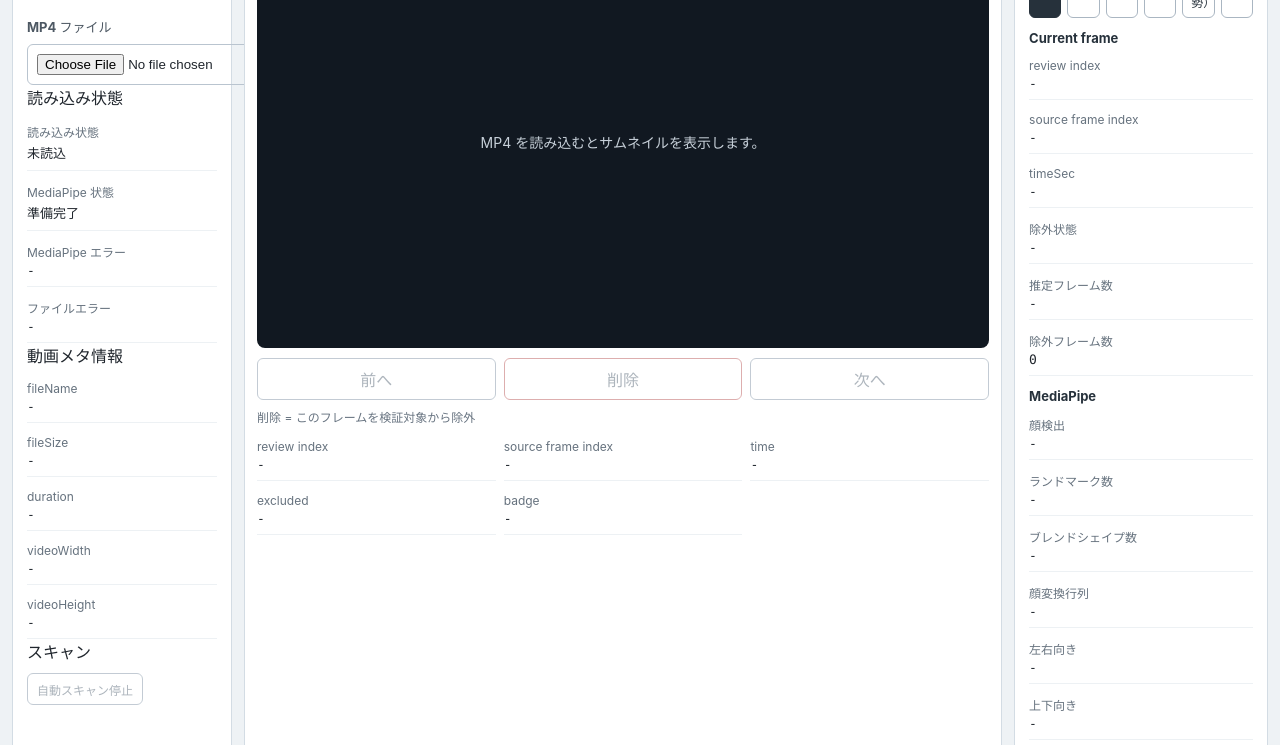
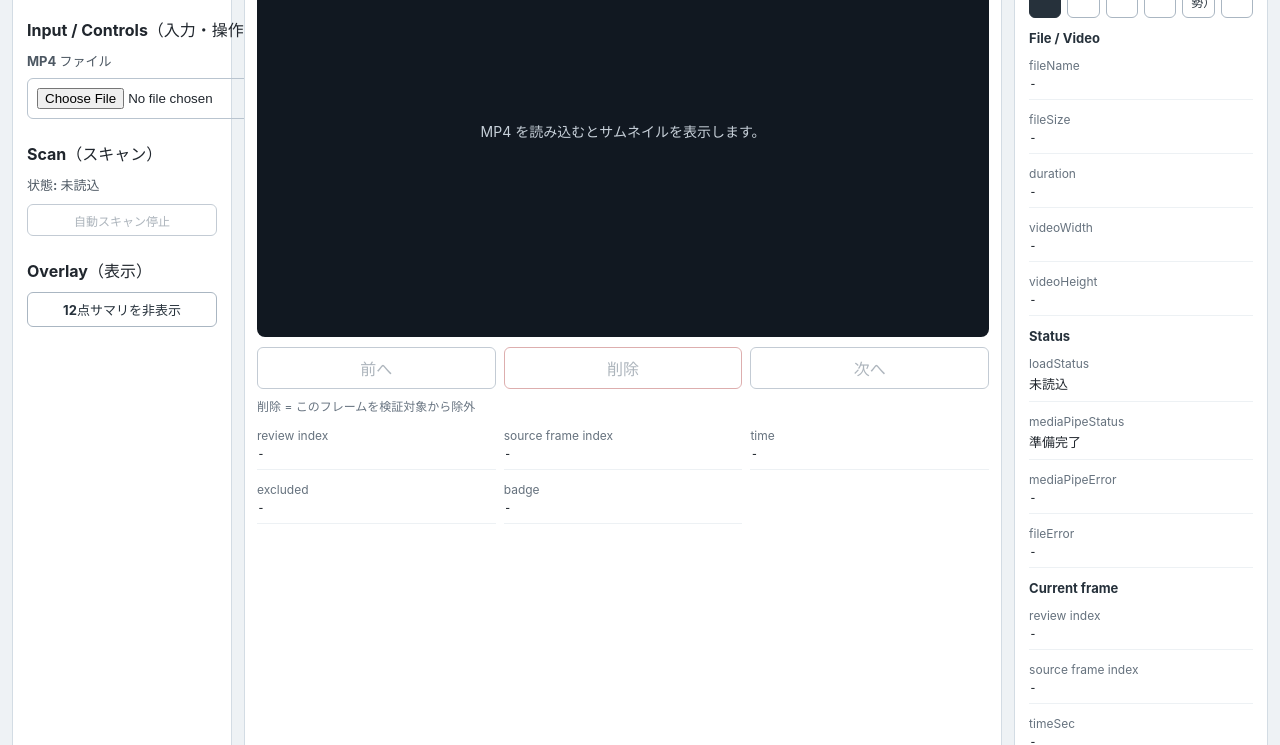
Before and after one commit to officeutq/bae-ar, a website built with Vite: page tools/mediapipe-render-consistency-lab/index.html in a window 1280 px wide. Shown: the part 134-879 px from the top of the page. Built offline with nearby package versions, Linux system fonts and the light colour scheme; what @mediapipe/tasks-vision would draw is missing.

Commit message:
左ペインを操作中心に整理

```diff
--- a/tools/mediapipe-render-consistency-lab/src/main.ts
+++ b/tools/mediapipe-render-consistency-lab/src/main.ts
@@ -224,35 +224,33 @@ app.innerHTML = `
         <p>MediaPipe レンダー一貫性検証ラボ</p>
       </div>
 
-      <label class="file-picker">
-        <span>MP4 ファイル</span>
-        <input id="mp4Input" type="file" accept="video/mp4,.mp4" />
-      </label>
-
-      <section>
-        <h2>読み込み状態</h2>
-        <div id="statusGrid" class="status-grid"></div>
+      <section class="controls-section">
+        <h2>Input / Controls（入力・操作）</h2>
+        <label class="file-picker">
+          <span>MP4 ファイル</span>
+          <input id="mp4Input" type="file" accept="video/mp4,.mp4" />
+        </label>
       </section>
 
-      <section>
-        <h2>動画メタ情報</h2>
-        <div id="metadataGrid" class="status-grid"></div>
-      </section>
-
-      <section>
-        <h2>スキャン</h2>
+      <section class="controls-section">
+        <h2>Scan（スキャン）</h2>
+        <p id="controlStatus" class="control-status">状態: 未読込</p>
         <button id="stopScanButton" type="button" class="secondary-button">
           自動スキャン停止
         </button>
       </section>
+
+      <section class="controls-section">
+        <h2>Overlay（表示）</h2>
+        <button id="toggleLandmarkSummaryButton" type="button" class="toggle-button">
+          12点サマリを非表示
+        </button>
+      </section>
     </section>
 
     <section class="center-panel panel">
       <div class="panel-heading">
         <h2>1フレーム目サムネイル</h2>
-        <button id="toggleLandmarkSummaryButton" type="button" class="toggle-button">
-          12点サマリを非表示
-        </button>
       </div>
       <div class="thumbnail-frame">
         <canvas id="thumbnailCanvas" width="1280" height="720"></canvas>
@@ -287,8 +285,7 @@ const fileInput = getElement<HTMLInputElement>("mp4Input")
 const video = getElement<HTMLVideoElement>("sourceVideo")
 const canvas = getElement<HTMLCanvasElement>("thumbnailCanvas")
 const thumbnailEmpty = getElement<HTMLParagraphElement>("thumbnailEmpty")
-const statusGrid = getElement("statusGrid")
-const metadataGrid = getElement("metadataGrid")
+const controlStatus = getElement("controlStatus")
 const frameInfoGrid = getElement("frameInfoGrid")
 const consoleContent = getElement("consoleContent")
 const toggleLandmarkSummaryButton = getElement<HTMLButtonElement>("toggleLandmarkSummaryButton")
@@ -1355,20 +1352,7 @@ function render(): void {
     frameState,
   )
 
-  statusGrid.innerHTML = renderStatusItems([
-    ["読み込み状態", state.loadStatus],
-    ["MediaPipe 状態", state.detectorStatus],
-    ["MediaPipe エラー", state.detectorError ?? "-"],
-    ["ファイルエラー", state.fileError ?? "-"],
-  ])
-
-  metadataGrid.innerHTML = renderStatusItems([
-    ["fileName", state.metadata?.fileName ?? "-"],
-    ["fileSize", state.metadata ? formatFileSize(state.metadata.fileSize) : "-"],
-    ["duration", state.metadata ? `${state.metadata.duration.toFixed(3)} 秒` : "-"],
-    ["videoWidth", state.metadata ? String(state.metadata.videoWidth) : "-"],
-    ["videoHeight", state.metadata ? String(state.metadata.videoHeight) : "-"],
-  ])
+  controlStatus.textContent = `状態: ${formatControlStatus()}`
 
   frameInfoGrid.innerHTML = renderStatusItems([
     [
@@ -1404,6 +1388,12 @@ function createRawDebugPayload(
   frameState: ReturnType<typeof getFrameStateDebug>,
 ): Record<string, unknown> {
   return {
+    status: {
+      loadStatus: state.loadStatus,
+      mediaPipeStatus: state.detectorStatus,
+      mediaPipeError: state.detectorError,
+      fileError: state.fileError,
+    },
     metadata: state.metadata,
     frameState,
     scanState: getScanStateDebug(),
@@ -1465,6 +1455,25 @@ function renderSummaryConsole(
   const currentFrame = getCurrentAcceptedFrame()
   return [
     renderConsoleSection(
+      "File / Video",
+      renderStatusItems([
+        ["fileName", state.metadata?.fileName ?? "-"],
+        ["fileSize", state.metadata ? formatFileSize(state.metadata.fileSize) : "-"],
+        ["duration", state.metadata ? `${state.metadata.duration.toFixed(3)} 秒` : "-"],
+        ["videoWidth", state.metadata ? String(state.metadata.videoWidth) : "-"],
+        ["videoHeight", state.metadata ? String(state.metadata.videoHeight) : "-"],
+      ]),
+    ),
+    renderConsoleSection(
+      "Status",
+      renderStatusItems([
+        ["loadStatus", state.loadStatus],
+        ["mediaPipeStatus", state.detectorStatus],
+        ["mediaPipeError", state.detectorError ?? "-"],
+        ["fileError", state.fileError ?? "-"],
+      ]),
+    ),
+    renderConsoleSection(
       "Current frame",
       renderStatusItems([
         [
@@ -1473,9 +1482,8 @@ function renderSummaryConsole(
         ],
         ["source frame index", currentFrame ? String(currentFrame.sourceFrameIndex) : "-"],
         ["timeSec", currentFrame ? formatNumber(currentFrame.timeSec) : "-"],
-        ["除外状態", currentFrame ? (currentFrame.excluded ? "除外済み" : "対象") : "-"],
-        ["推定フレーム数", state.metadata ? String(getEstimatedFrameCount()) : "-"],
-        ["除外フレーム数", String(getExcludedAcceptedFrameCount())],
+        ["excluded", currentFrame ? formatJapaneseBoolean(currentFrame.excluded) : "-"],
+        ["badges", currentFrame ? formatFrameBadges(currentFrame.badges) : "-"],
       ]),
     ),
     renderConsoleSection(
@@ -1833,6 +1841,25 @@ function renderStatusItems(items: Array<[string, string]>): string {
     .join("")
 }
 
+function formatControlStatus(): string {
+  if (state.fileError) {
+    return "エラー"
+  }
+  if (state.scanState.status === "running") {
+    return "スキャン中"
+  }
+  if (state.scanState.status === "completed") {
+    return "完了"
+  }
+  if (state.scanState.status === "cancelled") {
+    return "停止済み"
+  }
+  if (state.scanState.status === "error") {
+    return "エラー"
+  }
+  return state.loadStatus
+}
+
 function formatBoolean(value: boolean): string {
   return value ? "true" : "false"
 }
--- a/tools/mediapipe-render-consistency-lab/src/style.css
+++ b/tools/mediapipe-render-consistency-lab/src/style.css
@@ -54,6 +54,26 @@ h2 {
 
 h2:first-child {
   margin-top: 0;
+}
+
+.controls-section {
+  display: grid;
+  gap: 10px;
+}
+
+.controls-section + .controls-section {
+  margin-top: 22px;
+}
+
+.controls-section h2 {
+  margin: 0;
+}
+
+.control-status {
+  color: #4d5863;
+  font-size: 13px;
+  font-weight: 700;
+  margin: 0;
 }
 
 .panel-heading {
```
Also changed, not shown: docs/mediapipe-render-consistency-lab.md (+5 -1 lines).
